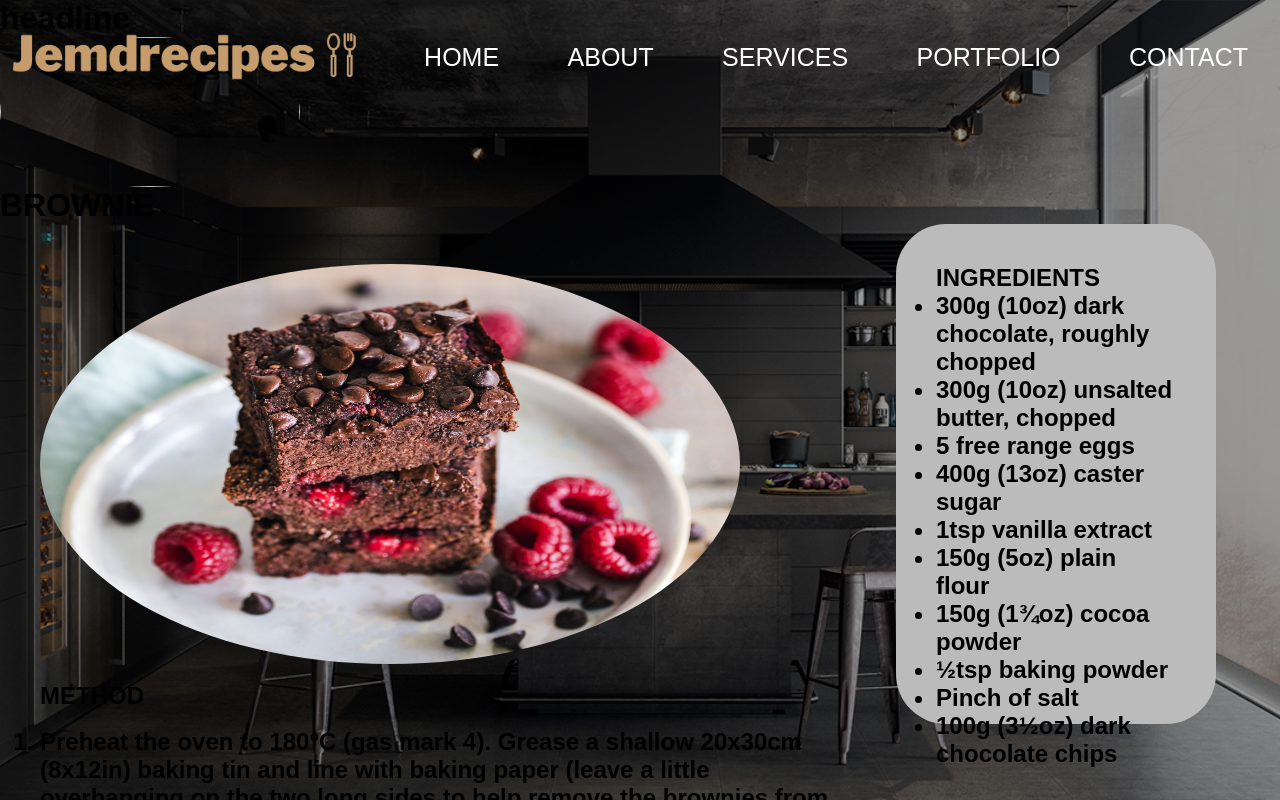
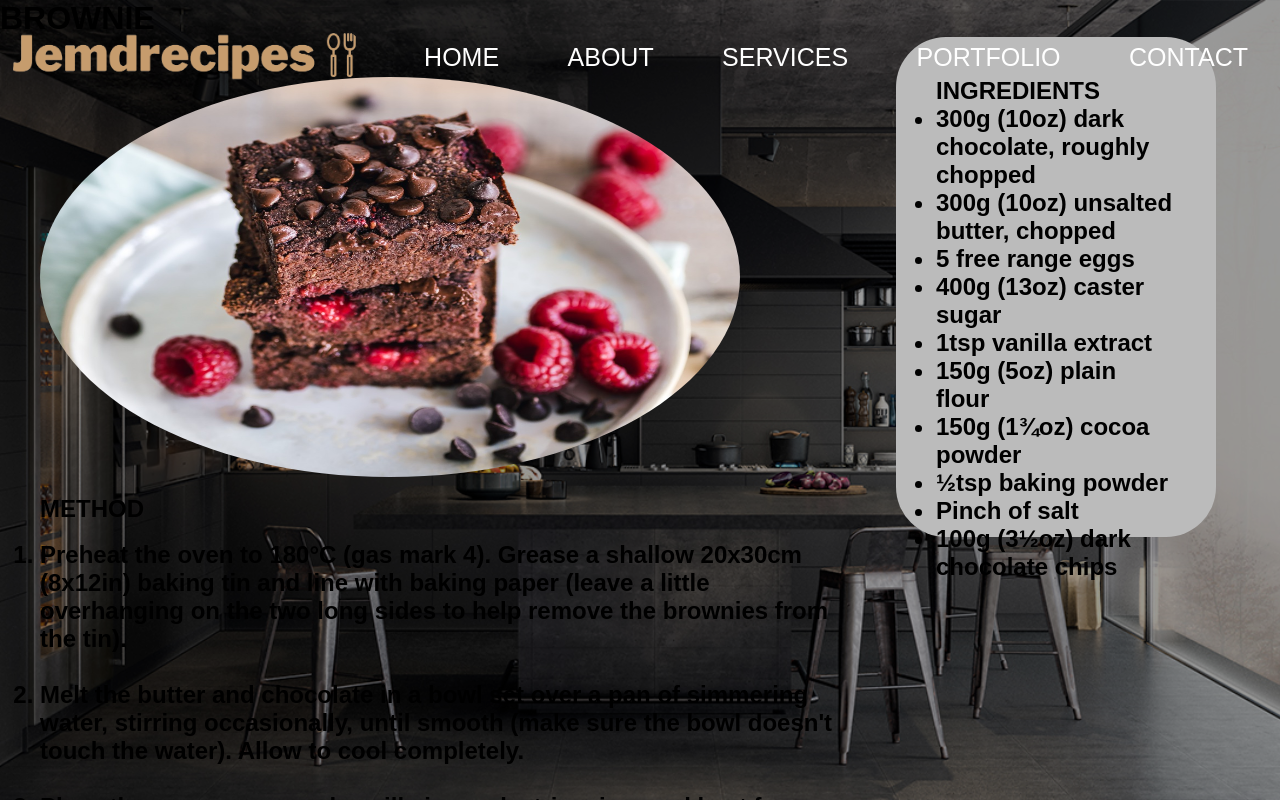
Before and after one commit to dianaliz19/Jemdrecipes, a plain HTML site: page index.html in a window 1280 px wide. Drawn offline with Linux system fonts and the light colour scheme.

Commit message:
dlt header

```diff
--- a/index.html
+++ b/index.html
@@ -14,9 +14,6 @@
                 <li><a href="#">contact</a></li>
             </ul>
 	    </nav>
-	    <h1>headline</h1>
-	<header>
-        <img src="recipe.jpg" width="300px" height="150px" alt="">
 	<div>
         <h1>BROWNIE</h1>
     </header>
```
